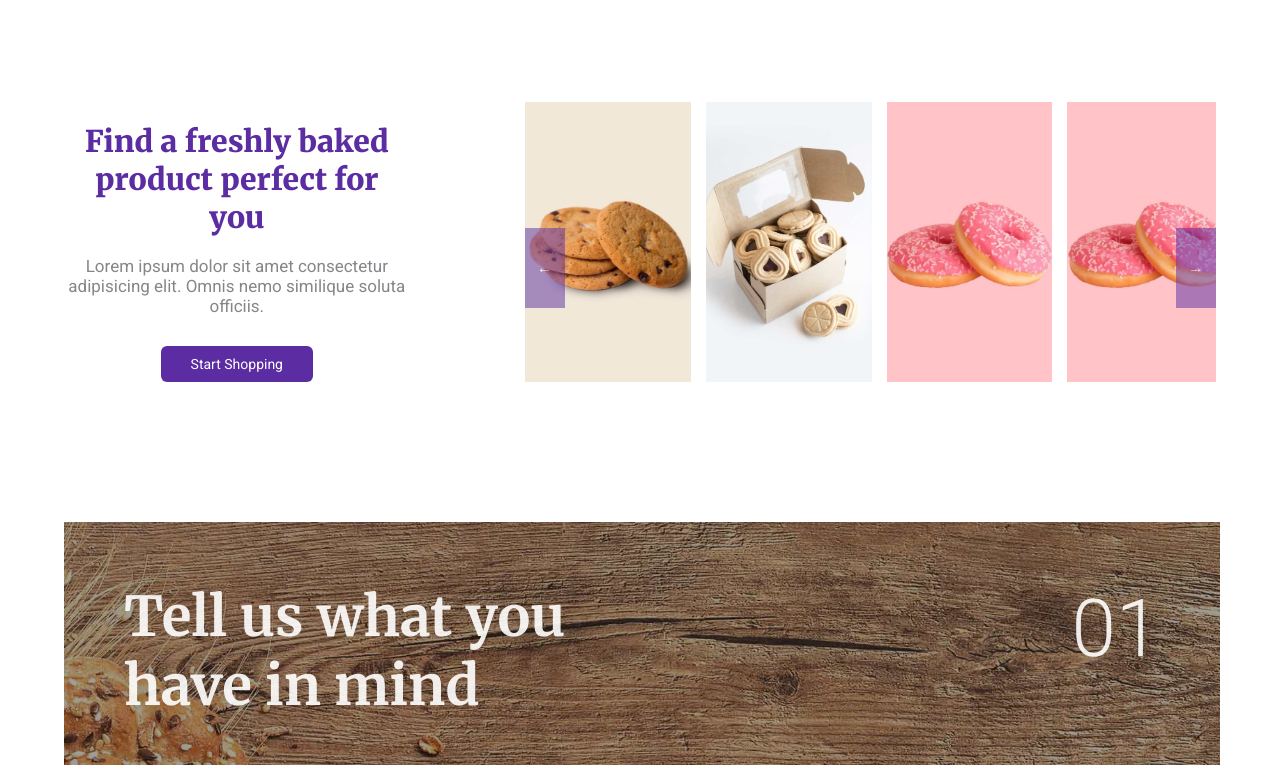
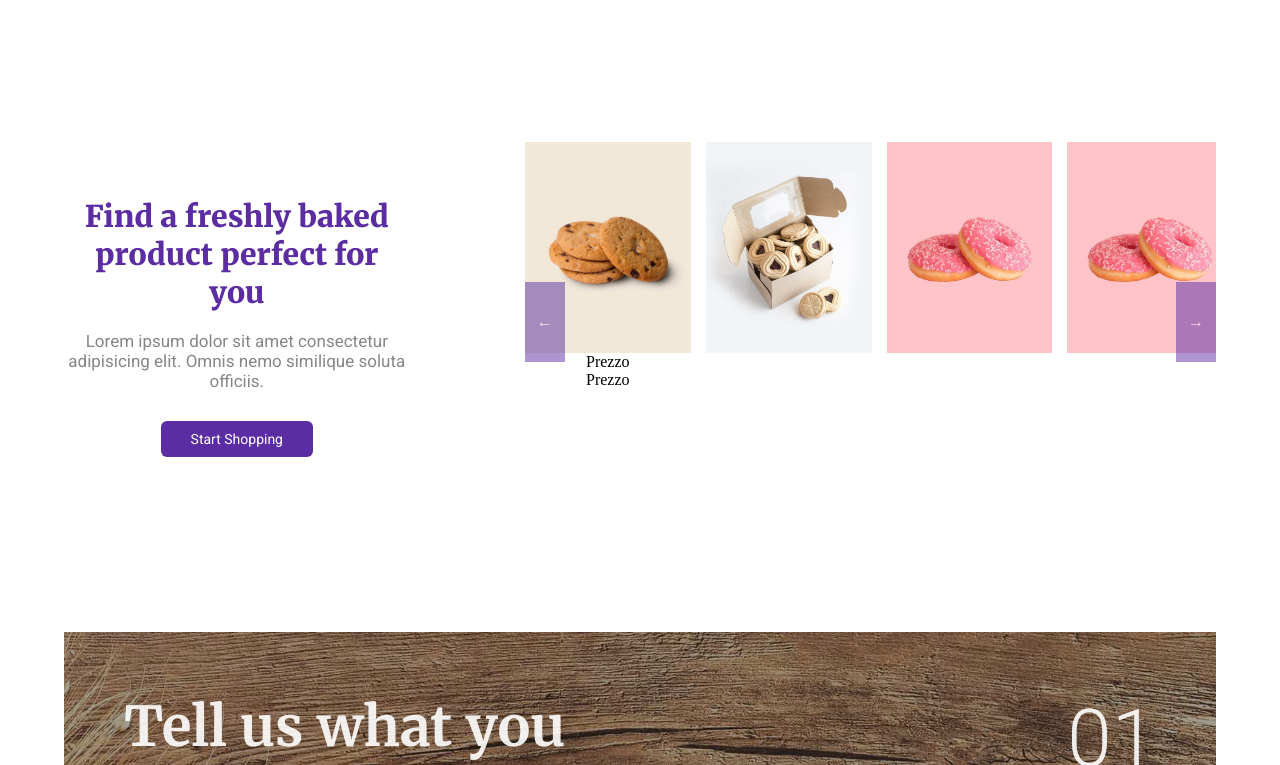
Before and after one commit to Osnago-L/proj-html-vuejs, a Vue app: page / in a window 1280 px wide. Shown: the part 2035-2800 px from the top of the page. Built offline with nearby package versions, Linux system fonts and the light colour scheme.

Commit message:
fixed flex productprice and price tag ( template)

```diff
--- a/src/components/sections/CardGrid.vue
+++ b/src/components/sections/CardGrid.vue
@@ -138,6 +138,7 @@ export default {
     .quote{
         padding: 90px 80px;
         background-color: #e9dedc;
+        overflow-y: auto;
 
         & .title{
             font-size: 45px;
--- a/src/components/sections/ProductsPrices.vue
+++ b/src/components/sections/ProductsPrices.vue
@@ -8,10 +8,15 @@
       <div class="slideshow">
         <div class="arrow-left">&#8592;</div>
           <div class="img-container">
-              <img src="..\..\assets\img\choco-chip-cookies-600x765.jpg" alt="">
-              <img src="..\..\assets\img\strawberry-jam-cookies-600x765.jpg" alt="">
-              <img src="..\..\assets\img\strawberry-donut-600x765.jpg" alt="">
-              <img src="..\..\assets\img\strawberry-donut-600x765.jpg" alt="">
+            <div>
+                <img src="..\..\assets\img\choco-chip-cookies-500x638.jpg" alt="">
+                <span>Prezzo</span>
+                <span>Prezzo</span>
+            </div>
+            <div><img src="..\..\assets\img\strawberry-jam-cookies-600x765.jpg" alt=""></div>
+            <div><img src="..\..\assets\img\strawberry-donut-600x765.jpg" alt=""></div>
+            <div><img src="..\..\assets\img\strawberry-donut-600x765.jpg" alt=""></div>
+            <div><img src="..\..\assets\img\strawberry-donut-600x765.jpg" alt=""></div>
           </div>
         <div class="arrow-right">&#8594;</div>
       </div>
@@ -43,12 +48,10 @@ export default {
 .slideshow{
     position: relative;
     width: 60%;
-    display: flex;
-    justify-content: end;
 
   .arrow-left,.arrow-right{
     position: absolute;
-    top: 45%;
+    top: 40%;
     height: 80px;
     width: 40px;
     background-color: $daisy-bush;
@@ -68,19 +71,27 @@ export default {
   }
 
   .img-container{
-
     width:100%;
     display: flex;
     gap: 15px;
 
-    overflow-x: auto;
+    overflow: auto;
+
+    &>div{
+      width: 24%;
+      height: 350px;
+      display: flex;
+      flex-direction: column;
+      align-items: center;
+      flex: 0 0 auto;
+    }
 
   img{
-    width: 24%;
+    width: 100%;
     object-fit: cover;
     object-position: center;
   }
-}
+  }
 
 }
 </style>
--- a/src/components/sections/Weddings.vue
+++ b/src/components/sections/Weddings.vue
@@ -22,6 +22,7 @@ export default {
     text-align: center;
 
     .wedding-images{
+        padding-top: 40px;
         display: flex;
         gap: 80px;
 
```
